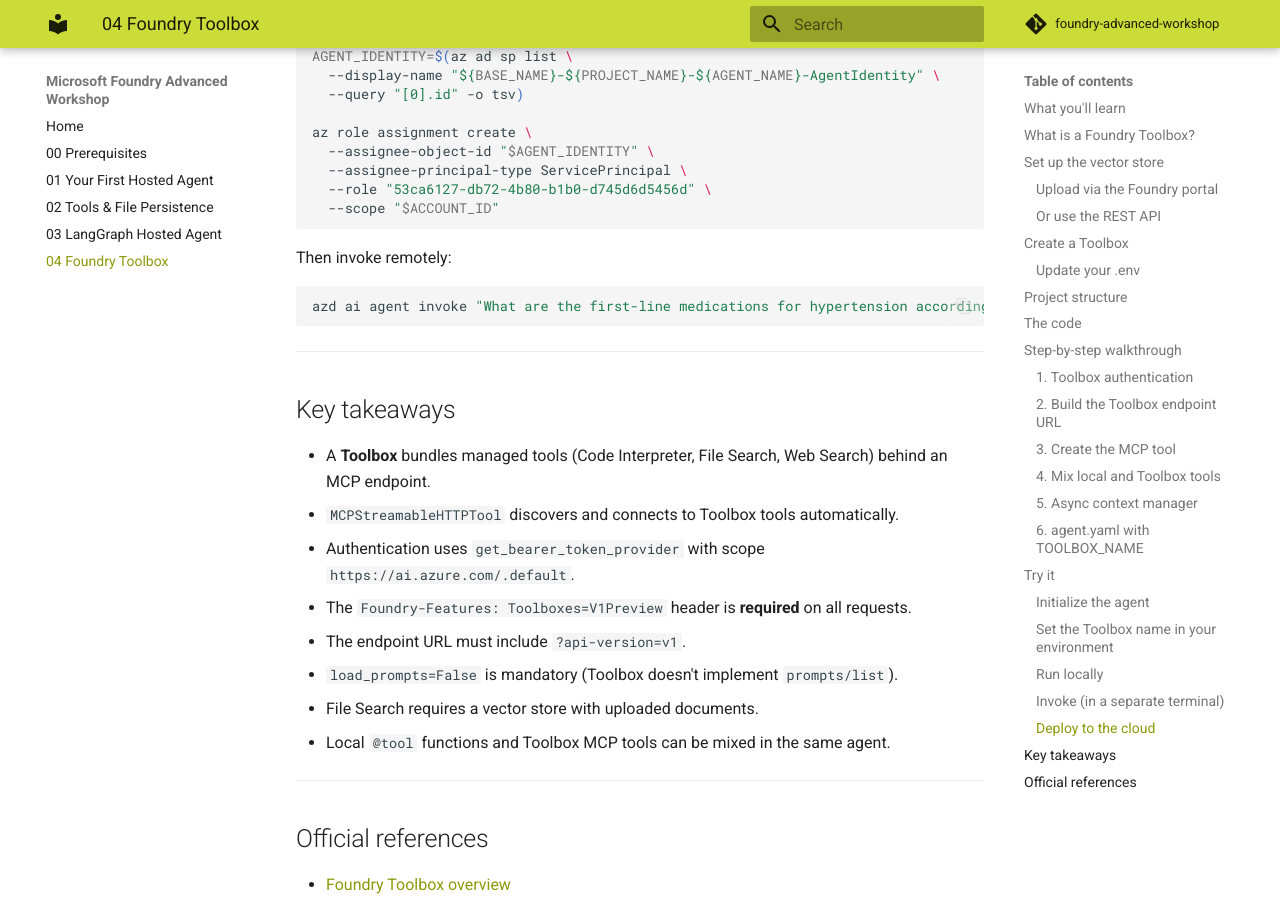
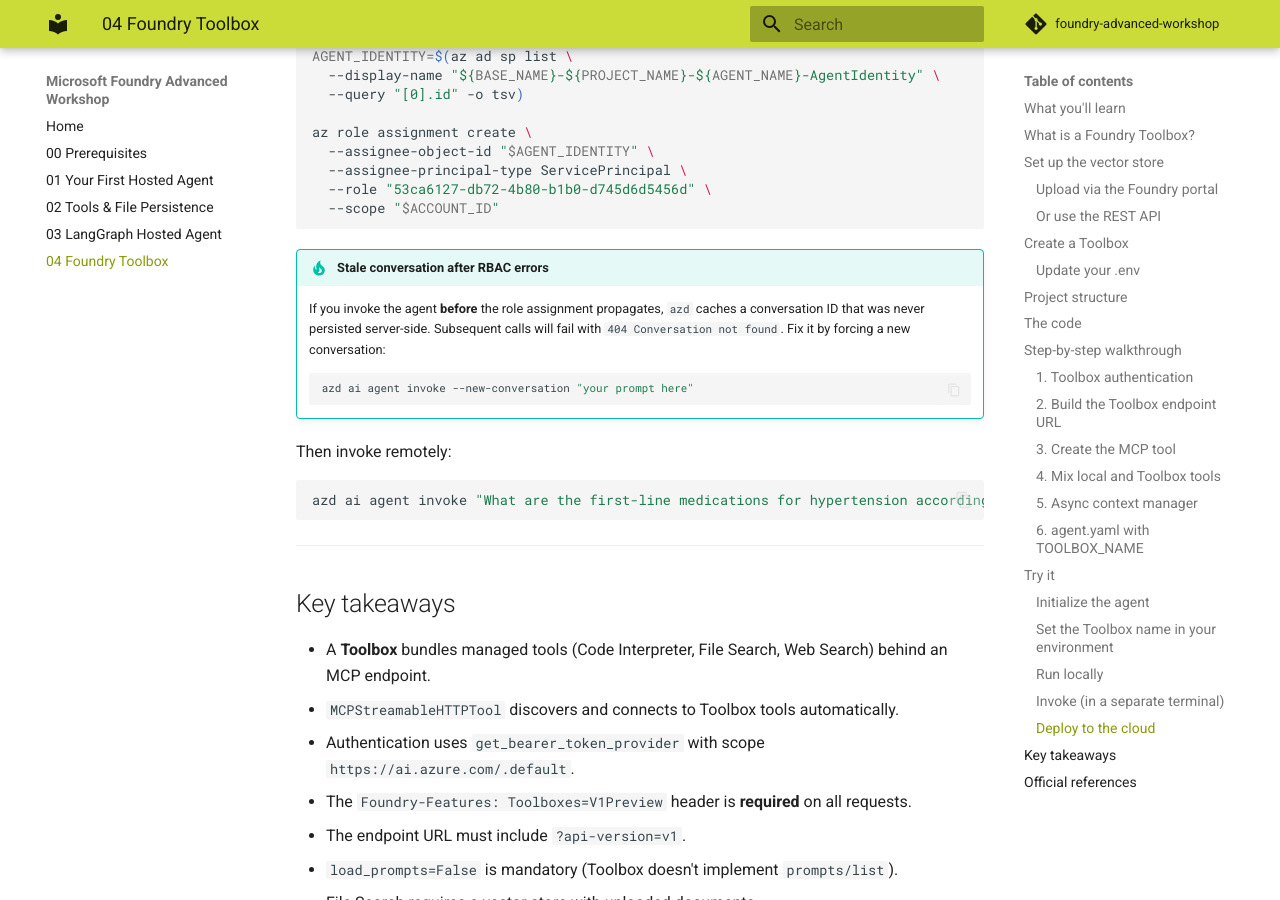
Before and after one commit to beyondelastic/foundry-advanced-workshop, an MkDocs documentation site: the page built from docs/04-foundry-toolbox.md, in a window 1280 px wide and 900 px high, scrolled down 9555 px. Built offline with MkDocs 1.6.1 and Material for MkDocs 9.7.7, drawn with Linux system fonts in a browser that asks for light colours; comment, search, counter and statistics services are not loaded.

Commit message:
Add tip for handling stale conversations after RBAC errors in Foundry Toolbox documentation

````diff
--- a/docs/04-foundry-toolbox.md
+++ b/docs/04-foundry-toolbox.md
@@ -430,6 +430,15 @@ az role assignment create \
   --scope "$ACCOUNT_ID"
 ```
 
+!!! tip "Stale conversation after RBAC errors"
+    If you invoke the agent **before** the role assignment propagates, `azd` caches a
+    conversation ID that was never persisted server-side. Subsequent calls will fail with
+    `404 Conversation not found`. Fix it by forcing a new conversation:
+
+    ```bash
+    azd ai agent invoke --new-conversation "your prompt here"
+    ```
+
 Then invoke remotely:
 
 ```bash
````
Also changed, not shown: 1 other file.
